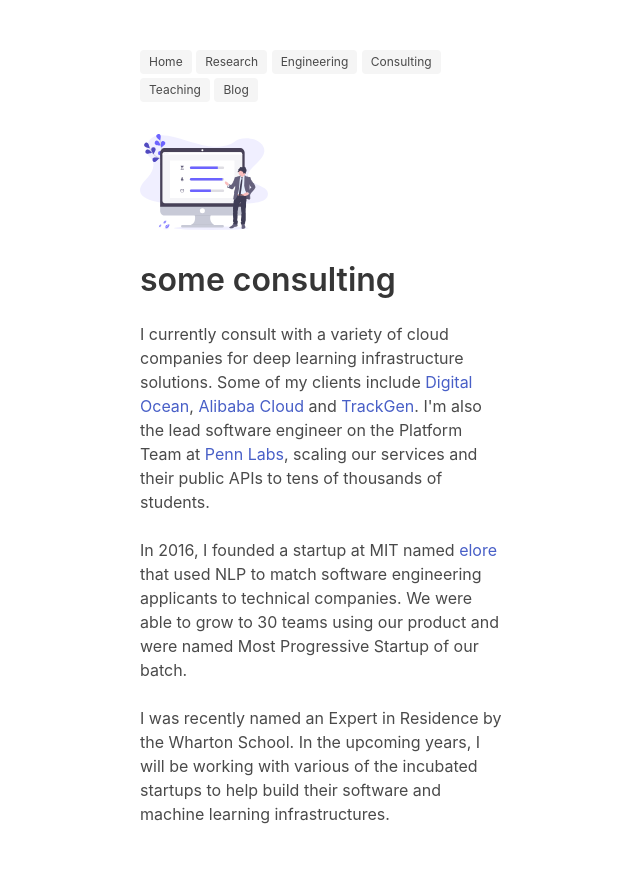
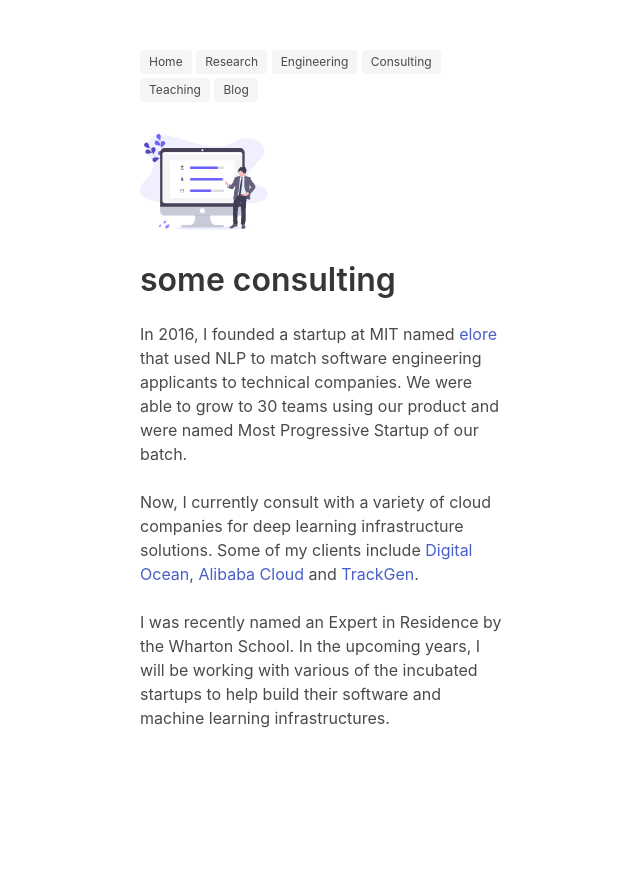
Before and after one commit to kirubarajan/old_site, a Django app: page /consulting/ in a window 1280 px wide. Shown: the whole page, without its empty margins (316-956 px from the left). After the commit the page ends 728 px from the top, so only its background shows below. Run offline with Django 3.2, Linux system fonts and the light colour scheme; some libraries are stand-ins or nearby versions.

Commit message:
Fix consulting chronology

```diff
--- a/about/templates/consulting.html
+++ b/about/templates/consulting.html
@@ -12,13 +12,12 @@
           </figure>
           <h1 class="title"> some consulting </h1>
           <p>
-						I currently consult with a variety of cloud companies for deep learning infrastructure solutions.
-						Some of my clients include <a href="https://digitalocean.com">Digital Ocean</a>, <a href="https://www.alibabacloud.com">Alibaba Cloud</a> and
-						<a href="https://www.trackgen.com"> TrackGen</a>. I'm also the lead software engineer on the Platform Team at <a href="https://pennlabs.org">Penn Labs</a>, scaling our services and their public APIs to tens of thousands of students.
-            <br /> <br />
-
             In 2016, I founded a startup at MIT named <a href="https://eloreprojects.com">elore</a> that used NLP to match software engineering applicants to technical companies. We were able
             to grow to 30 teams using our product and were named Most Progressive Startup of our batch. <br /> <br />
+
+            Now, I currently consult with a variety of cloud companies for deep learning infrastructure solutions.
+						Some of my clients include <a href="https://digitalocean.com">Digital Ocean</a>, <a href="https://www.alibabacloud.com">Alibaba Cloud</a> and
+						<a href="https://www.trackgen.com"> TrackGen</a>. <br /> <br />
 
             I was recently named an Expert in Residence by the Wharton School. In the upcoming years, I will be working with various of the incubated startups
             to help build their software and machine learning infrastructures.
```
